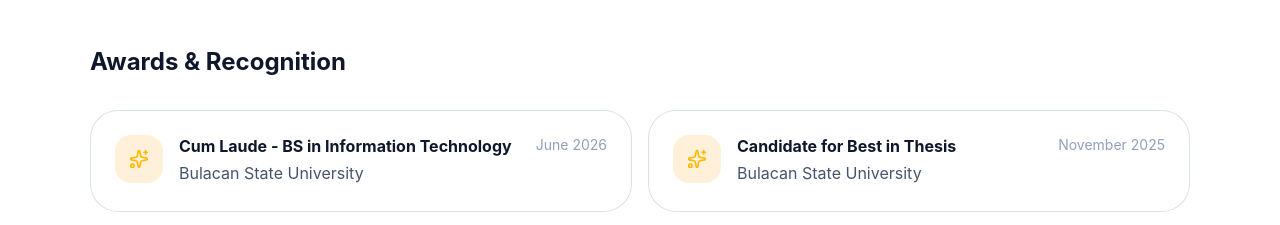
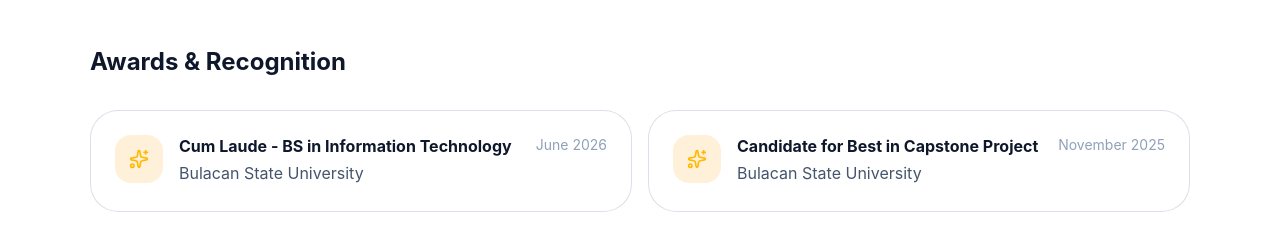
Before and after one commit to jolocdj/alfredjoloportfolio, a React (Vite) app: page /about in a window 1280 px wide. Shown: the part 2040-2265 px from the top of the page. Built offline with nearby package versions, Linux system fonts and the light colour scheme; a web font is replaced by a local one.

Commit message:
update awards

```diff
--- a/src/components/Awards.jsx
+++ b/src/components/Awards.jsx
@@ -8,7 +8,7 @@ const awards = [
     date: "June 2026",
   },
   {
-    title: "Candidate for Best in Thesis",
+    title: "Candidate for Best in Capstone Project",
     organization: "Bulacan State University",
     date: "November 2025",
   },
```
